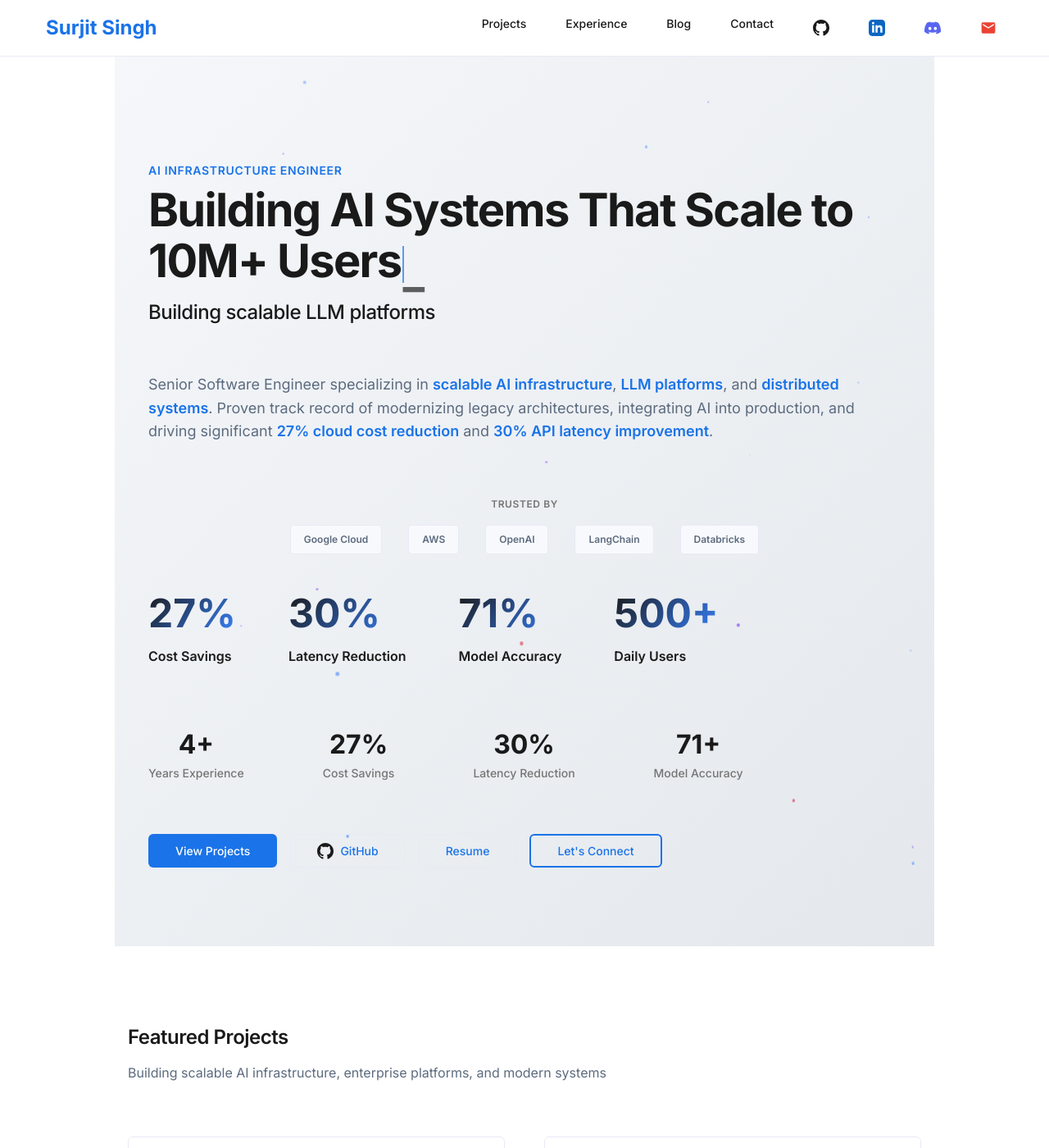
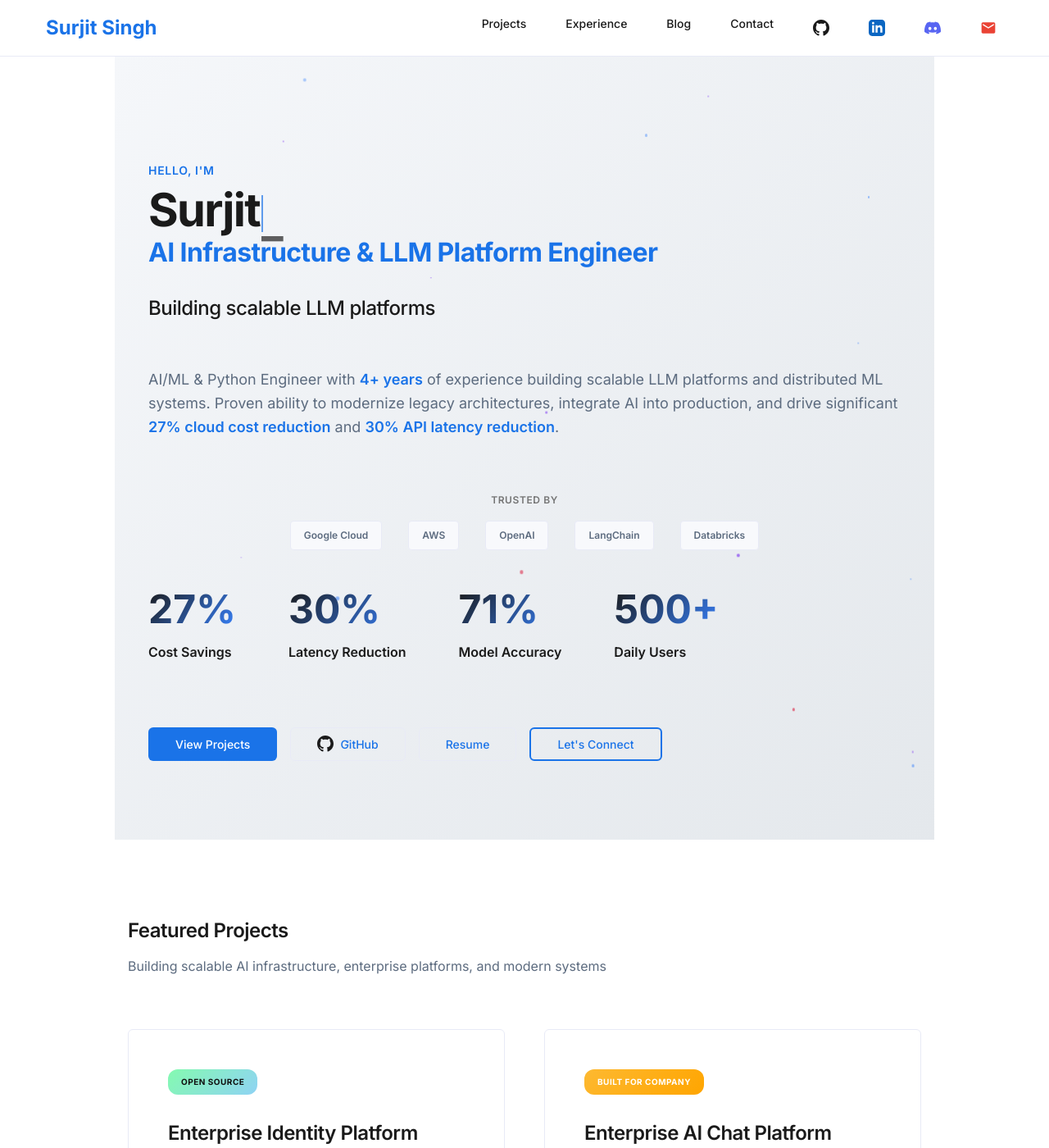
Before and after one commit to surjit7/surjit7.github.io, a Jekyll site: the page built from index.md, in a window 1280 px wide and 1400 px high. Shown: the whole window at 82% size. Built offline with Jekyll 4.4.1, drawn with Linux system fonts in a browser that asks for light colours.

Commit message:
fix: Remove duplicate stats section from hero - keep only impact metrics

```diff
--- a/_includes/hero.html
+++ b/_includes/hero.html
@@ -6,15 +6,16 @@
   <div class="container">
     <div class="hero-content">
       <div class="hero-header">
-        <div class="hero-greeting">AI Infrastructure Engineer</div>
-        <h1 class="hero-title">Building AI Systems That Scale to 10M+ Users<span class="hero-cursor">_</span></h1>
+        <div class="hero-greeting">Hello, I'm</div>
+        <h1 class="hero-title">Surjit<span class="hero-cursor">_</span></h1>
+        <h2 class="hero-subtitle-highlight">AI Infrastructure & LLM Platform Engineer</h2>
       </div>
       <div class="hero-subtitle-container">
         <h2 class="hero-subtitle" id="typewriter"></h2>
       </div>
       <p class="hero-description">
-        Senior Software Engineer specializing in <span class="highlight-text">scalable AI infrastructure</span>, <span class="highlight-text">LLM platforms</span>, and <span class="highlight-text">distributed systems</span>.
-        Proven track record of modernizing legacy architectures, integrating AI into production, and driving significant <span class="highlight-text">27% cloud cost reduction</span> and <span class="highlight-text">30% API latency improvement</span>.
+        AI/ML & Python Engineer with <span class="highlight-text">4+ years</span> of experience building scalable LLM platforms and distributed ML systems.
+        Proven ability to modernize legacy architectures, integrate AI into production, and drive significant <span class="highlight-text">27% cloud cost reduction</span> and <span class="highlight-text">30% API latency reduction</span>.
       </p>
       <div class="hero-trusted-by">
         <p class="trusted-by-label">Trusted By</p>
@@ -44,24 +45,6 @@
           <div class="impact-label">Daily Users</div>
         </div>
       </div>
-      <div class="hero-stats">
-        <div class="stat-item">
-          <span class="stat-number" data-target="4">0+</span>
-          <span class="stat-label">Years Experience</span>
-        </div>
-        <div class="stat-item">
-          <span class="stat-number" data-target="27">0%</span>
-          <span class="stat-label">Cost Savings</span>
-        </div>
-        <div class="stat-item">
-          <span class="stat-number" data-target="30">0%</span>
-          <span class="stat-label">Latency Reduction</span>
-        </div>
-        <div class="stat-item">
-          <span class="stat-number" data-target="71">0</span>
-          <span class="stat-label">Model Accuracy</span>
-        </div>
-      </div>
       <div class="hero-actions">
         <a href="{{ '/projects/' | relative_url }}" class="btn btn-primary">View Projects</a>
         <a href="https://github.com/surjit7" class="btn btn-secondary github-btn" target="_blank" rel="noopener">
```
Also changed, not shown: other parts of _includes/hero.html (+0 -25 lines).
